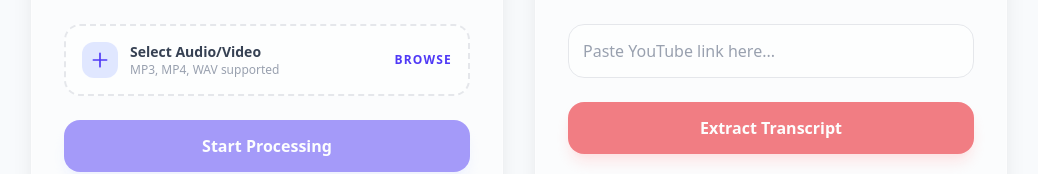
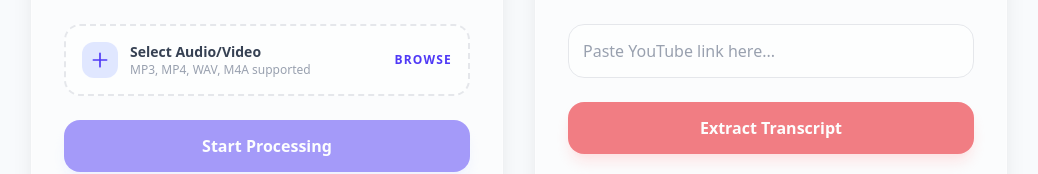
Before and after one commit to 852-Lab/MeetingMinds, a React app in the folder src/frontend/: page / in a window 1280 px wide. Shown: the part 436-610 px from the top of the page, without its empty margins (121-1159 px from the left). Built offline with nearby package versions, Linux system fonts and the light colour scheme; the HTML template or start-up script is replaced by a standard one.

Commit message:
feat: add support for M4A file uploads and include backend validation test

```diff
--- a/src/frontend/src/components/MediaInput.jsx
+++ b/src/frontend/src/components/MediaInput.jsx
@@ -29,6 +29,7 @@
             id="file-upload"
             onChange={handleFileChange}
             className="hidden"
+            accept=".mp3,.mp4,.wav,.m4a,.aac"
           />
           <label
             htmlFor="file-upload"
@@ -44,7 +45,7 @@
                 <p className="text-sm font-bold text-gray-700">
                   {file ? file.name : 'Select Audio/Video'}
                 </p>
-                <p className="text-xs text-gray-400 font-medium">MP3, MP4, WAV supported</p>
+                <p className="text-xs text-gray-400 font-medium">MP3, MP4, WAV, M4A supported</p>
               </div>
             </div>
             <span className="text-xs font-bold text-indigo-600 uppercase tracking-widest">Browse</span>
```
Also changed, not shown: 1 other file (tests, documents, lock files or other folders).
